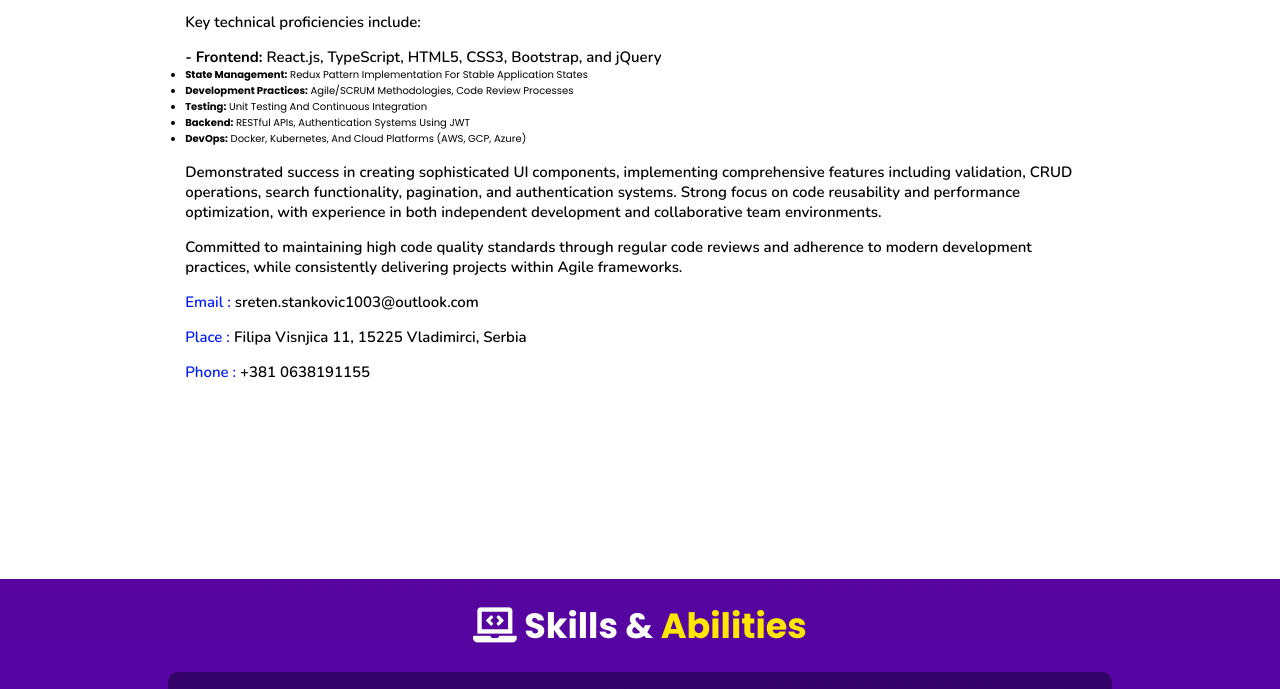
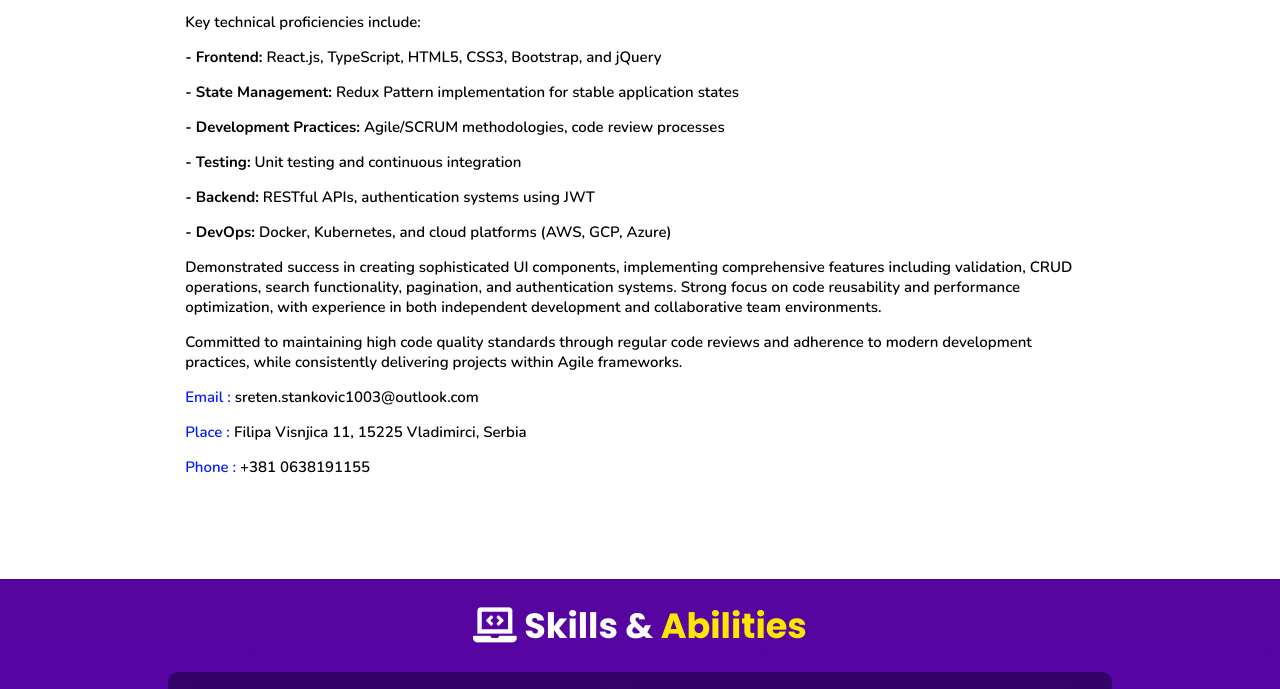
Before and after one commit to alekjovicic321/sreten_portfolio, a plain HTML site: page index.html in a window 1280 px wide. Shown: the part 1021-1710 px from the top of the page. Drawn offline with nearby package versions, Linux system fonts and the light colour scheme.

Commit message:
Update index.html

```diff
--- a/index.html
+++ b/index.html
@@ -72,11 +72,11 @@
 
         <ul>
             <p><strong>&#45; Frontend:</strong> React.js, TypeScript, HTML5, CSS3, Bootstrap, and jQuery</p>
-            <li><strong>State Management:</strong> Redux Pattern implementation for stable application states</li>
-            <li><strong>Development Practices:</strong> Agile/SCRUM methodologies, code review processes</li>
-            <li><strong>Testing:</strong> Unit testing and continuous integration</li>
-            <li><strong>Backend:</strong> RESTful APIs, authentication systems using JWT</li>
-            <li><strong>DevOps:</strong> Docker, Kubernetes, and cloud platforms (AWS, GCP, Azure)</li>
+            <p><strong>&#45; State Management:</strong> Redux Pattern implementation for stable application states</p>
+            <p><strong>&#45; Development Practices:</strong> Agile/SCRUM methodologies, code review processes</p>
+            <p><strong>&#45; Testing:</strong> Unit testing and continuous integration</p>
+            <p><strong>&#45; Backend:</strong> RESTful APIs, authentication systems using JWT</p>
+            <p><strong>&#45; DevOps:</strong> Docker, Kubernetes, and cloud platforms (AWS, GCP, Azure)</p>
         </ul>
 
         <p>
```
